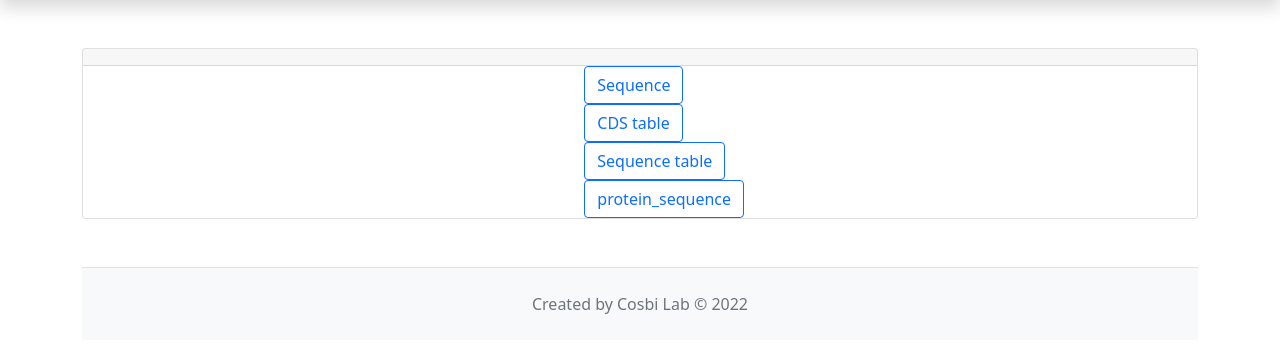
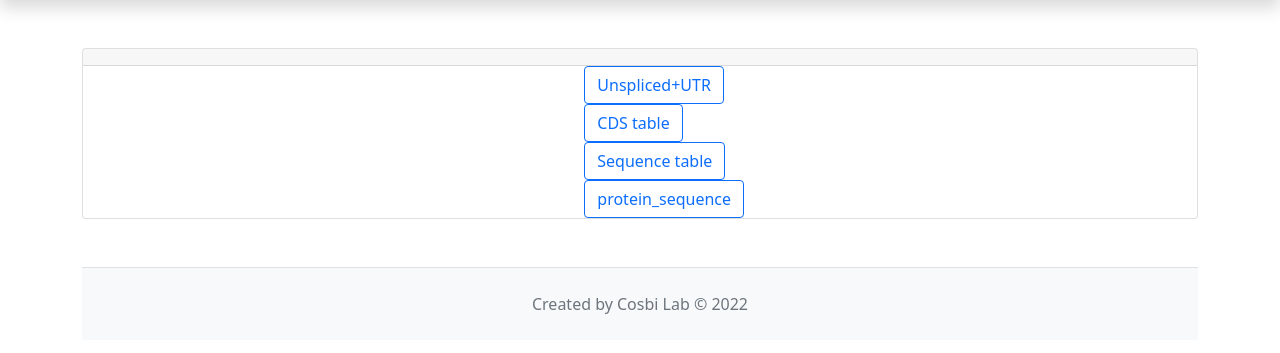
Before and after one commit to YuanHank/Summer_Django, a Django app: template templates/output.html in a window 1280 px wide. Shown: the part 78-431 px from the top of the page. Run offline with Django 4.2, Linux system fonts and the light colour scheme; the template is opened without the code that fills it, so the values that code supplies are empty.

Commit message:
Update output.html

```diff
--- a/templates/output.html
+++ b/templates/output.html
@@ -6,17 +6,21 @@
 {% csrf_token %}
 <script> csrf_token= "{{ csrf_token }}"</script>
 <div class="card mt-3">
-    <div class="card-header fs-5 fw-bold">
+    <div class="card-header fs-5 fw-bold" id="script_ID">
         {{id}}
     </div>
 
     <div>
         <button class="btn btn-outline-primary" style = 'text-align:center;position:relative;left:45%;'>
             <div class="flip" id = 'sequence_name'  >
-                <span class="1">Sequence</span>
+                <span class="1">Unspliced+UTR</span>
             </div>
         </button>
         <div class="panel" >
+            <div class="title-number" style="display: none;">
+                <p id="title-num">
+                </p>
+            </div>
             <div class="sequence">
             <p id = 'Sequence' style="display: none;">
                 <!--{{sequence_fin}}-->
```
